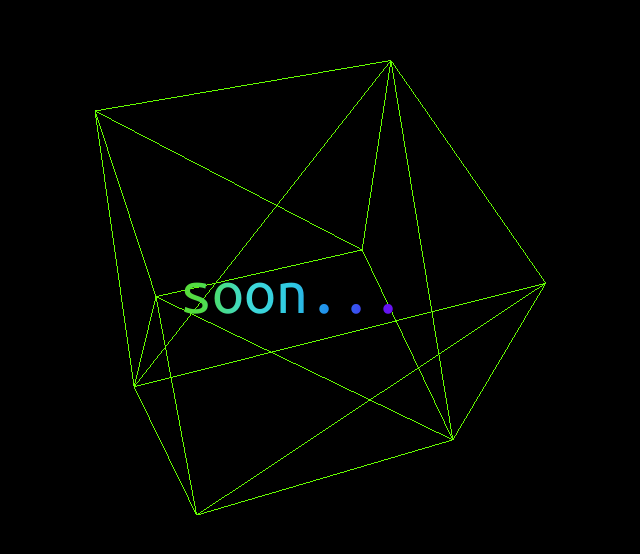
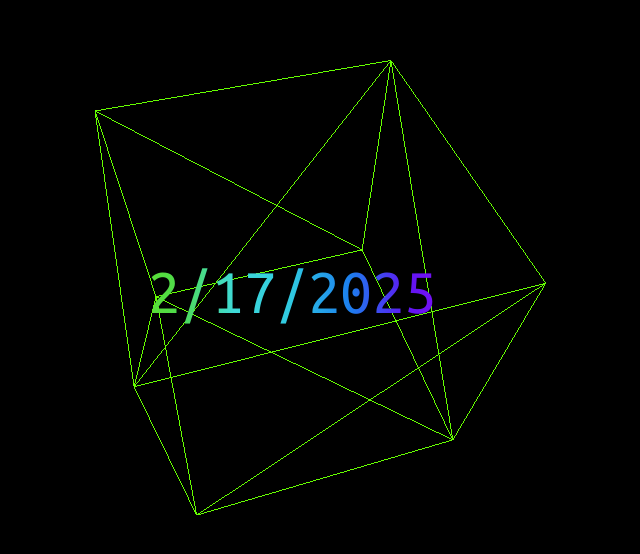
Before and after one commit to 0397e31c63ea6c7b/0397e31c63ea6c7b.github.io, a plain HTML site: page index.html in a window 1280 px wide. Shown: the part 108-662 px from the top of the page, without its empty margins (348-988 px from the left). Drawn offline with nearby package versions, Linux system fonts and the light colour scheme; animation ran at ten frames a second.

Commit message:
Update index.html

```diff
--- a/index.html
+++ b/index.html
@@ -6,7 +6,7 @@
 </head>
 <body>
 <maintext class="rainbow-text">
-soon... </maintext>
+2/17/2025 </maintext>
 <script src="three.js"></script>
 <script src="3D.js"></script>
 </body>
```
